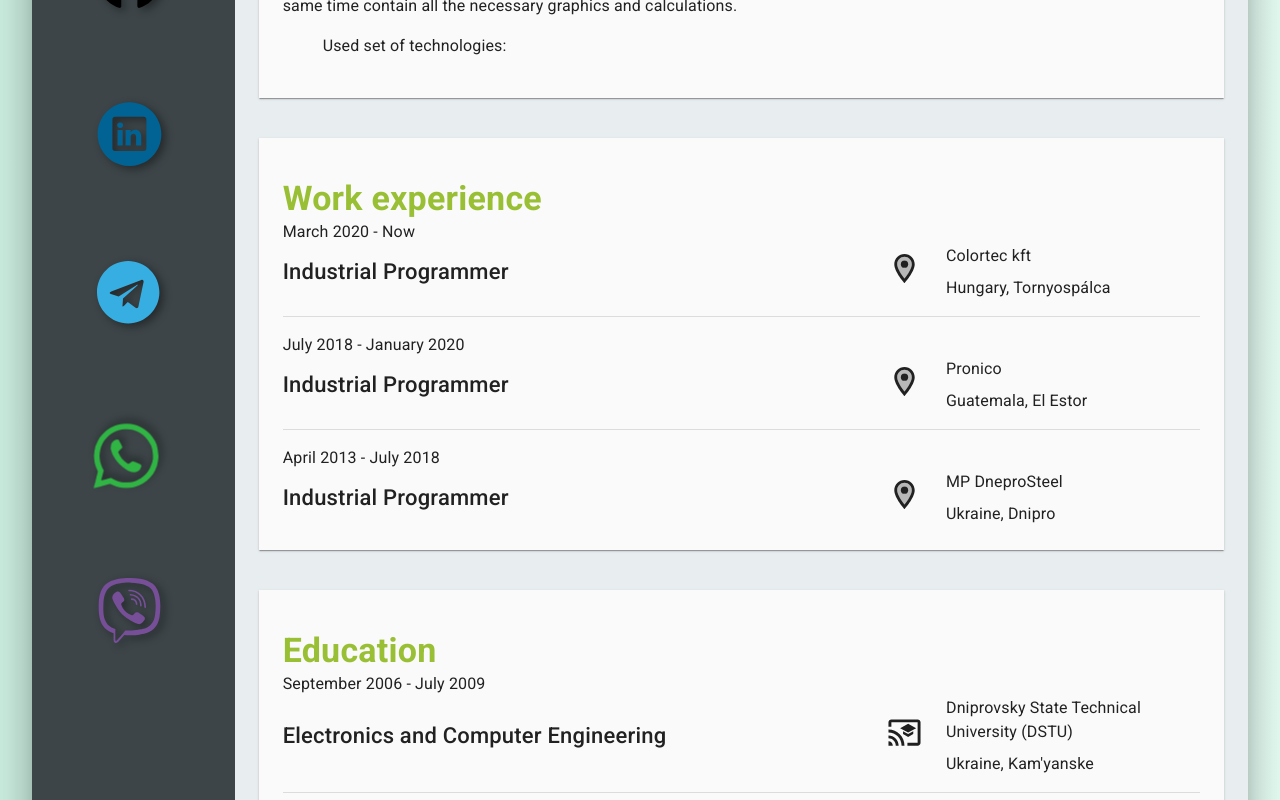
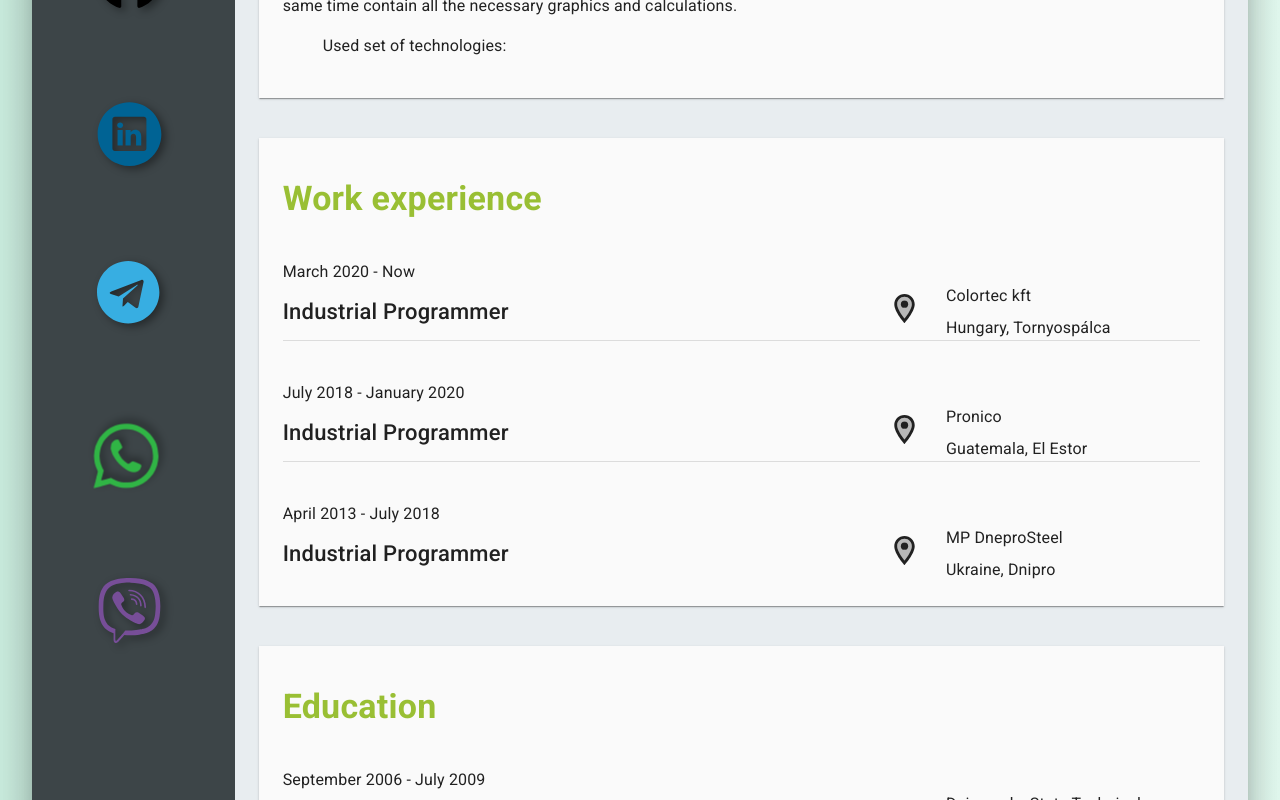
Before and after one commit to EugeneAlimov/resume, a React (Create React App) app: page / in a window 1280 px wide. Shown: the part 600-1400 px from the top of the page. Built offline with nearby package versions, Linux system fonts and the light colour scheme.

Commit message:
added print view

```diff
--- a/src/App.js
+++ b/src/App.js
@@ -16,10 +16,6 @@ function App() {
   const matchesDownLg = useMediaQuery(theme.breakpoints.down("lg"));
   const matchesDownMd = useMediaQuery(theme.breakpoints.down("md"));
   const matchesDownSm = useMediaQuery(theme.breakpoints.down("sm"));
-  // console.log('matchesDownXl ', matchesDownXl);
-  // console.log('matchesDownLg ', matchesDownLg);
-  // console.log('matchesDownMd ', matchesDownMd);
-  // console.log('matchesDownSm ', matchesDownSm);
 
   return (
     <div className="App">
@@ -30,20 +26,42 @@ function App() {
               "linear-gradient(90deg, rgba(202,236,222,1) 0%, rgba(202,236,222,0.8603816526610644) 76%, rgba(227,250,240,1) 100%)",
           }}
         >
-          {matchesDownXl ? <></> : <Social matchesDowMd={matchesDownMd} />}
-          <Box marginX={"auto"} width={matchesDownXl ? "95vw" : "85vw"}>
-            {matchesDownXl ? <></> : <Box sx={{ width: "100%", height: "80px" }}></Box>}
-            <Grid boxShadow={20} sx={{ backgroundColor: "#e8edf0" }} container>
+          {matchesDownXl ? null :
+            <>
+              <Social matchesDowMd={matchesDownMd} />
+              <Box className="forPrintNoDisplay" sx={{ width: "100%", height: "80px" }}></Box>
+            </>
+          }
+          <Box
+            sx={{
+              "@media print": {
+                width: "100%",
+                boxShadow:
+                  "0px 0px 0px 0px rgba(0,0,0,0),0px 0px 0px 0px rgba(0,0,0,0),0px 0px 0px 0px rgba(0,0,0,0)",
+              },
+              boxShadow:
+                "0px 10px 13px -6px rgba(0,0,0,0.2),0px 20px 31px 3px rgba(0,0,0,0.14),0px 8px 38px 7px rgba(0,0,0,0.12)",
+            }}
+            marginX={"auto"}
+            width={matchesDownXl ? "95vw" : "85vw"}
+          >
+            <Grid sx={{ backgroundColor: "#e8edf0" }} container>
               <Paper
                 square
                 elevation={0}
                 sx={{ backgroundColor: "#99bf34", width: "100%", height: "7px" }}
               ></Paper>
               {matchesDownLg ? <DropdownMenu /> : <Personal matchesDownXl={matchesDownXl} />}
-              <About matchesDownSm={matchesDownSm} matchesDownMd={matchesDownMd} matchesDownLg={matchesDownLg} />
+              <About
+                matchesDownSm={matchesDownSm}
+                matchesDownMd={matchesDownMd}
+                matchesDownLg={matchesDownLg}
+              />
             </Grid>
           </Box>
-          {matchesDownXl ? <></> : <Box sx={{ width: "100%", height: "80px" }}></Box>}
+          {matchesDownXl ? null : (
+            <Box className="forPrintNoDisplay" sx={{ width: "100%", height: "80px" }}></Box>
+          )}
         </Box>
       </CssBaseline>
     </div>
--- a/src/Components/About.jsx
+++ b/src/Components/About.jsx
@@ -2,13 +2,14 @@ import React from "react";
 import Grid from "@mui/material/Grid";
 import Paper from "@mui/material/Paper";
 import Box from "@mui/material/Box";
+import List from "@mui/material/List";
+import ListItem from "@mui/material/ListItem";
 import Typography from "@mui/material/Typography";
 import LocationOnTwoToneIcon from "@mui/icons-material/LocationOnTwoTone";
 import CastForEducationTwoToneIcon from "@mui/icons-material/CastForEducationTwoTone";
 import SkillsCard from "./SlillsCard";
 import WorkSkills from "./WorkSkills";
 import NamePost from "./NamePost";
-import { List, ListItem } from "@mui/material";
 
 const experienceArr = [
   {
@@ -52,22 +53,47 @@ const educationArr = [
 
 const About = ({ matchesDownSm, matchesDownMd, matchesDownLg }) => {
   return (
-    <Grid item md={12} lg={10} paddingLeft={3} paddingRight={3} paddingBottom={5}>
+    <Grid
+      sx={{
+        "@media print": {
+          padding: 0,
+        },
+      }}
+      item
+      md={12}
+      lg={10}
+      paddingX={3}
+      paddingBottom={5}
+    >
       <NamePost matchesDownMd={matchesDownMd} matchesDownLg={matchesDownLg} />
       <WorkSkills />
       <SkillsCard
         matchesDownSm={matchesDownSm}
         content={experienceArr}
         title={"Work experience"}
-        icon={<LocationOnTwoToneIcon fontSize="large" />}
+        icon={<LocationOnTwoToneIcon className="forPrintNoDisplay" fontSize="large" />}
       />
       <SkillsCard
         matchesDownSm={matchesDownSm}
         content={educationArr}
         title={"Education"}
-        icon={<CastForEducationTwoToneIcon fontSize="large" />}
+        icon={<CastForEducationTwoToneIcon className="forPrintNoDisplay" fontSize="large" />}
       />
-      <Paper square elevation={1} sx={{ backgroundColor: "#fafafa", width: "100%", marginTop: 5 }}>
+      <Box
+        sx={{
+          "@media print": {
+            margin: 0,
+            padding: 0,
+            boxShadow:
+              "0px 0px 0px 0px rgba(0,0,0,0),0px 0px 0px 0px rgba(0,0,0,0),0px 0px 0px 0px rgba(0,0,0,0)",
+          },
+          backgroundColor: "#fafafa",
+          width: "100%",
+          marginTop: 5,
+          boxShadow:
+            "0px 2px 1px -1px rgba(0,0,0,0.2),0px 1px 1px 0px rgba(0,0,0,0.14),0px 1px 3px 0px rgba(0,0,0,0.12)",
+        }}
+      >
         <Box ml={3} mr={3} paddingTop={5} paddingBottom={3}>
           <Box>
             <Typography color={"#99bf34"} fontWeight={700} variant="h4" component="h3">
@@ -87,7 +113,7 @@ const About = ({ matchesDownSm, matchesDownMd, matchesDownLg }) => {
             </List>
           </Box>
         </Box>
-      </Paper>
+      </Box>
     </Grid>
   );
 };
--- a/src/Components/DropdownMenu.jsx
+++ b/src/Components/DropdownMenu.jsx
@@ -17,6 +17,7 @@ const DropDownButton = styled(Button)(() => ({
   borderRadius: 0,
   "&:hover": { backgroundColor: "#444" },
 }));
+
 const DropdownMenu = () => {
   const [anchorEl, setAnchorEl] = React.useState(null);
   const open = Boolean(anchorEl);
--- a/src/Components/NamePost.jsx
+++ b/src/Components/NamePost.jsx
@@ -1,23 +1,47 @@
 import React from "react";
-import Paper from "@mui/material/Paper";
 import Box from "@mui/material/Box";
 import Typography from "@mui/material/Typography";
-import { Stack } from "@mui/material";
+import Stack from "@mui/material/Stack";
 import photo from "../media/photo.jpg";
-import matchers from "@testing-library/jest-dom/matchers";
+import List from "@mui/material/List";
+import ListItem from "@mui/material/ListItem";
 
 const NamePost = ({ matchesDownMd, matchesDownLg }) => {
   return (
-    <Paper square elevation={1} sx={{ backgroundColor: "#fafafa", width: "100%", marginTop: 5 }}>
+    <Box
+      sx={{
+        "@media print": {
+          margin: 0,
+          padding: 0,
+          boxShadow:
+            "0px 0px 0px 0px rgba(0,0,0,0),0px 0px 0px 0px rgba(0,0,0,0),0px 0px 0px 0px rgba(0,0,0,0)",
+        },
+        backgroundColor: "#fafafa",
+        width: "100%",
+        marginTop: 5,
+        boxShadow:
+          "0px 2px 1px -1px rgba(0,0,0,0.2),0px 1px 1px 0px rgba(0,0,0,0.14),0px 1px 3px 0px rgba(0,0,0,0.12)",
+      }}
+    >
       <Stack
         alignItems={"stretch"}
         justifyContent={"space-between"}
         alignContent={"center"}
         flexWrap={"nowrap"}
         direction={"row"}
-        // height={192}
       >
-        <Box ml={3} mr={3} paddingTop={5} paddingBottom={3}
+        <Box
+          sx={{
+            "@media print": {
+              marginTop: 0,
+              paddingTop: 0,
+              paddingBottom: 0,
+            },
+          }}
+          ml={3}
+          mr={3}
+          paddingTop={5}
+          paddingBottom={3}
         >
           <Typography variant="h2" component="h2">
             Yevhen Alimov
@@ -26,12 +50,21 @@ const NamePost = ({ matchesDownMd, matchesDownLg }) => {
             Fron-end Developer
           </Typography>
         </Box>
-        {
-          !matchesDownMd && matchesDownLg ? <img src={photo} alt="img" width={192}></img> : null
-        }
-
+        {!matchesDownMd && matchesDownLg ? <img src={photo} alt="img" width={192}></img> : null}
       </Stack>
-    </Paper>
+      <List sx={{ display: "none", "@media print": { display: "inherit" } }}>
+        <ListItem>
+          <Typography sx={{ color: "#fff" }} variant="h6" component="h6">
+            Telephone: +38-063-215-42-88
+          </Typography>
+        </ListItem>
+        <ListItem>
+          <Typography sx={{ color: "#fff" }} variant="h6" component="h6">
+            e-mail: yevhen.alimov@gmail.com
+          </Typography>
+        </ListItem>
+      </List>
+    </Box>
   );
 };
 
--- a/src/Components/Personal.jsx
+++ b/src/Components/Personal.jsx
@@ -12,7 +12,7 @@ import ListItem from "@mui/material/ListItem"
 
 const Personal = ({ matchesDownXl, matchesDownMd }) => {
   return (
-    <Grid item xs={2}>
+    <Grid className="forPrintNoDisplay" item xs={2}>
       <Paper
         square
         elevation={0}
--- a/src/Components/Skillslist.jsx
+++ b/src/Components/Skillslist.jsx
@@ -2,7 +2,7 @@ import React from "react";
 import Box from "@mui/material/Box";
 import Typography from "@mui/material/Typography";
 import Stack from "@mui/material/Stack";
-import { Link } from "@mui/material";
+import Link from "@mui/material/Link";
 
 const SkillsList = ({ matchesDownSm, date, post, company, location, locationLink, icon }) => {
   return (
--- a/src/Components/SlillsCard.jsx
+++ b/src/Components/SlillsCard.jsx
@@ -4,25 +4,59 @@ import Box from "@mui/material/Box";
 import Typography from "@mui/material/Typography";
 import Stack from "@mui/material/Stack";
 import Divider from "@mui/material/Divider";
+import { styled } from "@mui/material/styles";
 import SkillsList from "./Skillslist";
+
+const ContentPaper = styled(Paper)(() => ({
+  "@media print": {
+    marginTop: 0,
+    elevation: 0,
+  },
+}));
+
+const ContentBox = styled(Box)(() => ({
+  "@media print": {
+    marginTop: 0,
+    paddingTop: 0,
+    paddingBottom: 0,
+  },
+}));
 
 const SkillsCard = ({ matchesDownSm, content, title, icon }) => {
   return (
-    <Paper square elevation={1} sx={{ backgroundColor: "#fafafa", width: "100%", marginTop: 5 }}>
-      <Box ml={3} mr={3} paddingTop={5} paddingBottom={3}>
+    <Box
+      sx={{
+        "@media print": {
+          margin: 0,
+          padding: 0,
+          boxShadow:
+            "0px 0px 0px 0px rgba(0,0,0,0),0px 0px 0px 0px rgba(0,0,0,0),0px 0px 0px 0px rgba(0,0,0,0)",
+        },
+        backgroundColor: "#fafafa",
+        width: "100%",
+        marginTop: 5,
+        boxShadow:
+          "0px 2px 1px -1px rgba(0,0,0,0.2),0px 1px 1px 0px rgba(0,0,0,0.14),0px 1px 3px 0px rgba(0,0,0,0.12)",
+      }}
+    >
+      <ContentBox ml={3} mr={3} paddingTop={5} paddingBottom={3}>
         <Box>
           <Typography color={"#99bf34"} fontWeight={700} variant="h4" component="h3">
             {title}
           </Typography>
         </Box>
-        <Stack spacing={2} divider={<Divider orientation="horizontal" flexItem />}>
+        <Stack
+          sx={{ "@media print": { margin: 0, padding: 0, spacing: 0 } }}
+          spacing={0}
+          divider={<Divider className="forPrintNoDisplay" orientation="horizontal" flexItem />}
+        >
           {content.map((el) => {
             const key = el.date;
             return <SkillsList matchesDownSm={matchesDownSm} icon={icon} {...el} key={key} />;
           })}
         </Stack>
-      </Box>
-    </Paper>
+      </ContentBox>
+    </Box>
   );
 };
 
--- a/src/Components/Social.jsx
+++ b/src/Components/Social.jsx
@@ -10,7 +10,7 @@ import Whatsap from "../SocialIcons/Whatsap";
 
 const Social = ({ matchesDownXl, matchesDownMd }) => {
   return (
-    <Box position={matchesDownXl ? "relative" : "fixed"}>
+    <Box className="forPrintNoDisplay" position={matchesDownXl ? "relative" : "fixed"}>
       <Stack
         marginX={"auto"}
         height={matchesDownMd ? "10vh" : "100vh"}
--- a/src/Components/WorkSkills.jsx
+++ b/src/Components/WorkSkills.jsx
@@ -1,5 +1,4 @@
 import React from "react";
-import Paper from "@mui/material/Paper";
 import Box from "@mui/material/Box";
 import Typography from "@mui/material/Typography";
 import Stack from "@mui/material/Stack";
@@ -12,16 +11,38 @@ import ChevronRightIcon from "@mui/icons-material/ChevronRight";
 
 const WorkSkills = () => {
   return (
-    <Paper square elevation={1} sx={{ backgroundColor: "#fafafa", width: "100%", marginTop: 5 }}>
+    <Box
+      sx={{
+        "@media print": {
+          margin: 0,
+          padding: 0,
+          boxShadow:
+            "0px 0px 0px 0px rgba(0,0,0,0),0px 0px 0px 0px rgba(0,0,0,0),0px 0px 0px 0px rgba(0,0,0,0)",
+        },
+        backgroundColor: "#fafafa",
+        width: "100%",
+        marginTop: 5,
+        boxShadow:
+          "0px 2px 1px -1px rgba(0,0,0,0.2),0px 1px 1px 0px rgba(0,0,0,0.14),0px 1px 3px 0px rgba(0,0,0,0.12)",
+      }}
+    >
       <Box ml={3} mr={3} paddingTop={5} paddingBottom={3}>
-        <Box>
-          <Typography color={"#99bf34"} fontWeight={700} variant="h4" component="h3">
-            About
-          </Typography>
-        </Box>
-        <Stack mt={5} spacing={2} divider={<Divider orientation="horizontal" flexItem />}>
-          <Box>
-            <Typography fontWeight={400} variant="body1" paragraph={true} sx={{ textIndent: 40 }}>
+        <Typography color={"#99bf34"} fontWeight={700} variant="h4" component="h3">
+          About
+        </Typography>
+        <Stack
+          sx={{ "@media print": { margin: 0, padding: 0, spacing: 1 } }}
+          mt={5}
+          spacing={2}
+          divider={<Divider className="forPrintNoDisplay" orientation="horizontal" flexItem />}
+        >
+          <Box sx={{ "@media print": { margin: 0, padding: 0 } }}>
+            <Typography
+              sx={{ "@media print": { margin: 0, padding: 0 }, textIndent: 40 }}
+              fontWeight={400}
+              variant="body1"
+              paragraph={true}
+            >
               For 9 years I has been developing software (
               <Link color="inherit" href="https://en.wikipedia.org/wiki/IEC_61131-3">
                 IEC 61131-3 languages
@@ -32,7 +53,12 @@ const WorkSkills = () => {
             </Typography>
           </Box>
           <Box>
-            <Typography fontWeight={400} variant="body1" paragraph={true} sx={{ textIndent: 40 }}>
+            <Typography
+              sx={{ "@media print": { margin: 0, padding: 0 }, textIndent: 40 }}
+              fontWeight={400}
+              variant="body1"
+              paragraph={true}
+            >
               At the current place of work, the task was to create an application for collecting,
               storing, visualizing and analyzing data on the operation of equipment and
               technological processes. I am implementing a web application so that specialists can
@@ -71,7 +97,7 @@ const WorkSkills = () => {
           </Box>
         </Stack>
       </Box>
-    </Paper>
+    </Box>
   );
 };
 
--- a/src/index.css
+++ b/src/index.css
@@ -353,3 +353,9 @@ template {
 .person-photo {
   width: 100%;
 }
+
+@media print {
+  .forPrintNoDisplay {
+    display: none;
+  }
+}
```
